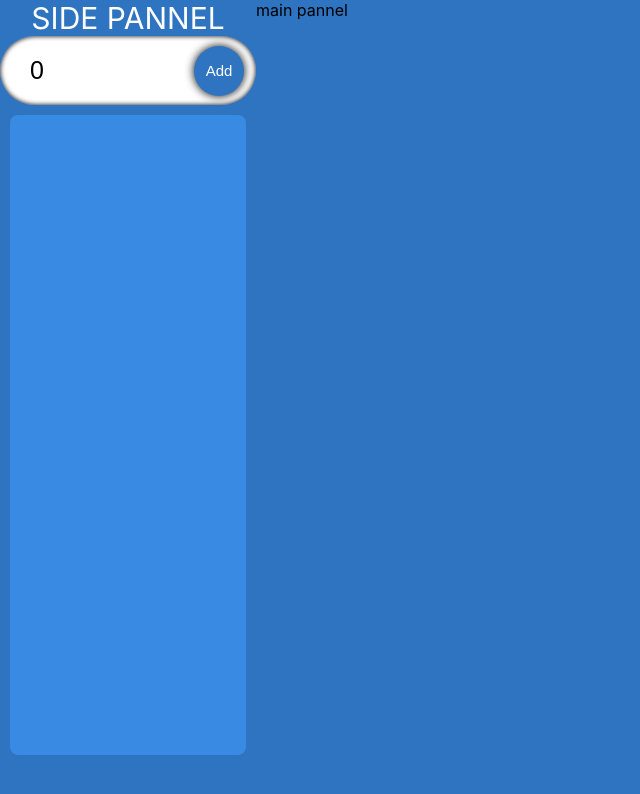
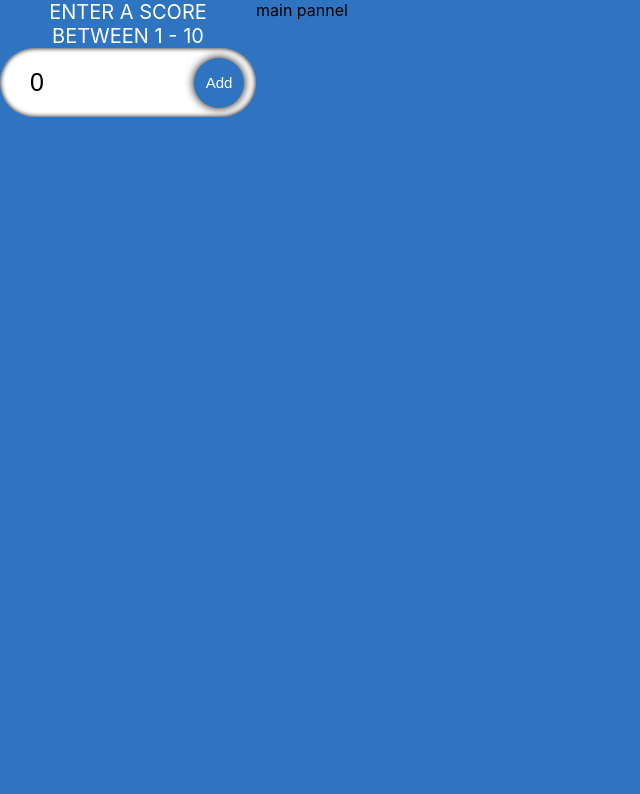
Before and after one commit to skerr4311/NW_Test, a React (Create React App) app: page / in a window 1280 px wide. Shown: the top 794 px of the page, without its empty margins (0-640 px from the left). Built offline with nearby package versions, Linux system fonts and the light colour scheme.

Commit message:
Added basic list display

```diff
--- a/package.json
+++ b/package.json
@@ -12,6 +12,7 @@
     "@types/react-dom": "^18.0.3",
     "react": "^18.1.0",
     "react-dom": "^18.1.0",
+    "react-icons": "^4.3.1",
     "react-scripts": "5.0.1",
     "typescript": "^4.6.4",
     "web-vitals": "^2.1.4"
--- /dev/null
+++ b/src/components/ScoreList.tsx
@@ -0,0 +1,31 @@
+import React from 'react';
+import '../css/listitems.css';
+import { ScoreItem, Actions } from '../models/models';
+import { AiFillDelete } from "react-icons/ai";
+
+interface Props {
+    scores: ScoreItem[];
+    dispatch: React.Dispatch<Actions>
+}
+
+const ScoreList: React.FC<Props> = ({scores, dispatch}) => {
+
+    const handleDelete = (id:number) => {
+        dispatch({type:"remove", payload:id});
+    };
+
+    return(
+        <div className='score-list-container'>
+            {scores.map(s => (
+                <form className="score_single">
+                    <span className="todo-single-text">{s.score}</span>
+                    <span className="score-icon" onClick={() => handleDelete(s.id)}>
+                        <AiFillDelete />
+                    </span>
+                </form>
+            ))}
+        </div>
+    );
+};
+
+export default ScoreList;
--- /dev/null
+++ b/src/css/listitems.css
@@ -0,0 +1,26 @@
+.score-list-container {
+    margin: 10px;
+    border-radius: 8px;
+    height: 80vh;
+}
+
+.score_single {
+    display: flex;
+    border-radius: 5px;
+    padding: 20px;
+    margin-top: 1px;
+    background-color: #2984e6;
+}
+
+.todo-single-text {
+    flex: 1;
+    padding: 5px;
+    border: none;
+    font-size: 20px;
+}
+
+.score-icon {
+    margin-left: 10px;
+    font-size: 25px;
+    cursor: pointer;
+}
--- a/src/css/mainpage.css
+++ b/src/css/mainpage.css
@@ -17,7 +17,7 @@
 
 .heading{
     text-transform: uppercase;
-    font-size: 30px;
+    font-size: 20px;
     margin: 30px 0;
     color: white;
     z-index: 1;
@@ -32,12 +32,3 @@
         width: 40%;
     }
 }
-
-.score-list-container {
-    /* display: flex;
-    flex-direction: row; */
-    background-color: #388ae2;
-    margin: 10px;
-    border-radius: 8px;
-    height: 80vh;
-}
--- a/src/pages/MainPage.tsx
+++ b/src/pages/MainPage.tsx
@@ -1,5 +1,6 @@
 import React, {useState, useReducer} from 'react'
 import InputField from '../components/InputField';
+import ScoreList from '../components/ScoreList';
 import '../css/mainpage.css'
 import {ScoreItem, Actions} from '../models/models'
 
@@ -8,7 +9,7 @@ const ScoreReducer = (state: ScoreItem[], action: Actions) => {
         case "add":
             return [...state, {id: Date.now(), score: action.payload, include: true}];
         case "remove":
-            return state;
+            return state.filter((score) => score.id !== action.payload);
     }
 };
 
@@ -18,21 +19,19 @@ const MainPage:React.FC = () => {
 
     const HandleAdd = (e: React.FormEvent) => {
         e.preventDefault();
-        if(score > 0){
+        if(score > 0 && score <= 10){
             dispatch({type:"add", payload:score})
+            setScore(0);
+        }else{
             setScore(0);
         }
     }
     return(
         <div className='main'>
             <div className='side-pannel'>
-                <span className='heading'>Side Pannel</span>
+                <span className='heading'>Enter a score between 1 - 10</span>
                 <InputField score={score} setScore={setScore} handleAdd={HandleAdd}/>
-                <div className='score-list-container'>
-                    {state.map(t => (
-                        t.score
-                    ))}
-                </div>
+                <ScoreList scores={state} dispatch={dispatch}/>
             </div>
             <div className='main-pannel'>
                 main pannel
```
Also changed, not shown: 1 other file (tests, documents, lock files or other folders).
